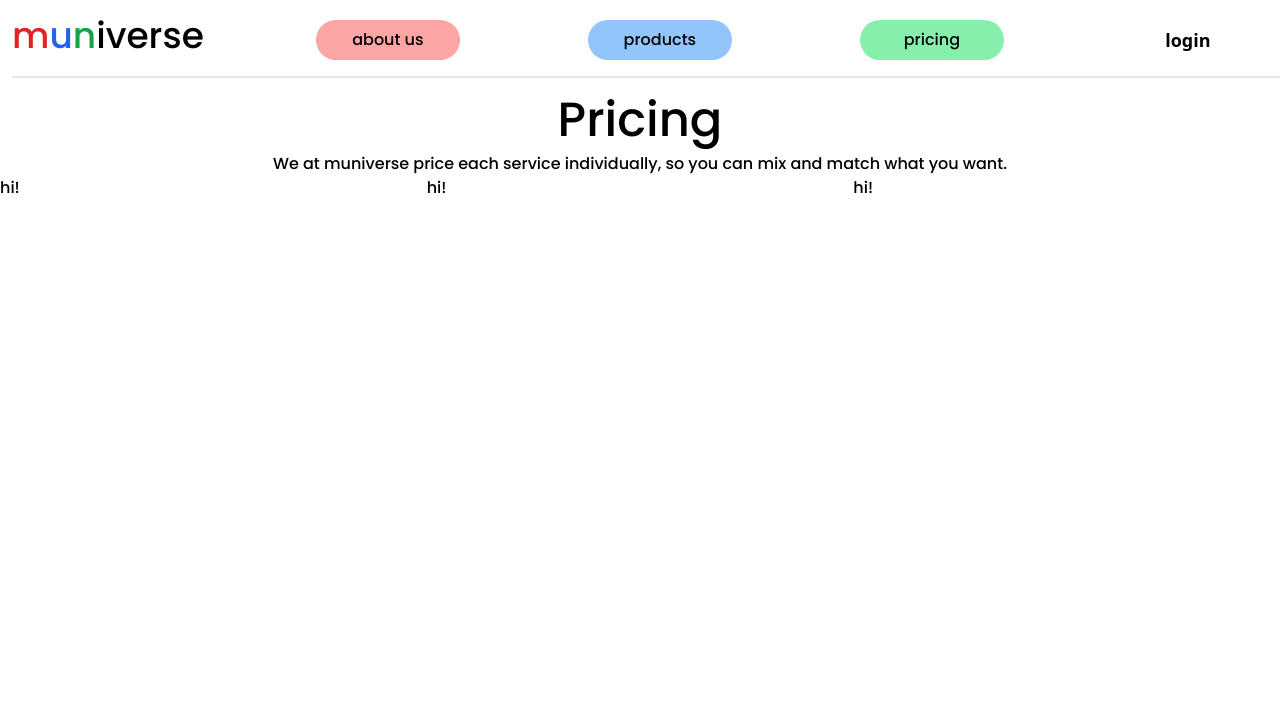
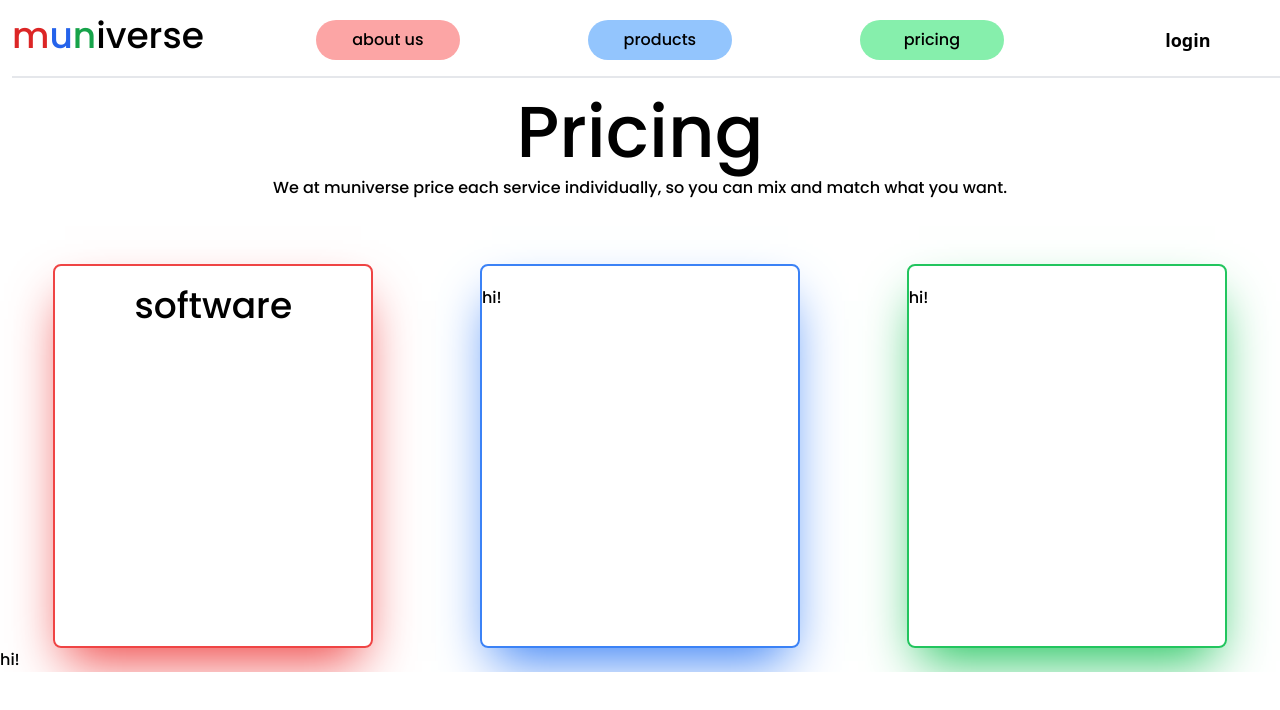
Before and after one commit to LAKSHYAJAIN16/muniverse, a Next.js app in the folder web/: page /pricing in a window 1280 px wide. Shown: the top 710 px of the page. Built offline with nearby package versions, Linux system fonts and the light colour scheme.

Commit message:
pizza, pasta

```diff
--- a/web/pages/index.js
+++ b/web/pages/index.js
@@ -9,7 +9,7 @@ export default function Home() {
 
       <div id="content" className='ml-3 overflow-hidden'>
         <div className='mt-36 ml-14 z-10'>
-          <h1 className={`${font} text-7xl`}>The MUN experience,
+          <h1 className={`${font.className} text-7xl`}>The MUN experience,
             <br />designed for you</h1>
           <h2 className='mt-4'>
             <span className={`mr-4 text-red-600 ${font.className} text-lg `}>Virtual MUNs</span>
--- a/web/pages/pricing.js
+++ b/web/pages/pricing.js
@@ -9,14 +9,27 @@ export default function Pricing() {
             <Navbar />
 
             <div className={`overflow-hidden ${font_500}`}>
-                <h1 className={`${font_500} font-bold text-5xl mt-24 text-center`}>Pricing</h1>
+                <h1 className={`${font_500} font-bold text-7xl mt-24 text-center`}>Pricing</h1>
                 <p className={`text-center mt-2`}>We at muniverse price each service individually, so you can mix and match what you want.</p>
-                <div className='grid grid-cols-3'>
-                    <div><p>hi!</p></div>
-                    <div><p>hi!</p></div>
-                    <div><p>hi!</p></div>
+                <div className='grid grid-cols-3 mt-16'>
+                    <div className='flex justify-center'>
+                        <div className='w-9/12 rounded-lg pt-5 pb-5 h-96  border-2 border-red-500 shadow-2xl shadow-red-500'>
+                            <h1 className='text-center text-4xl'>software</h1>
+                        </div>
+                    </div>
+                    <div className='flex justify-center'>
+                        <div className='w-9/12 rounded-lg pt-5 pb-5 h-96  border-2 border-blue-500 shadow-2xl shadow-blue-500'>
+                            <p>hi!</p>
+                        </div>
+                    </div>
+                    <div className='flex justify-center'>
+                        <div className='w-9/12 rounded-lg pt-5 pb-5 h-96  border-2 border-green-500 shadow-2xl shadow-green-500'>
+                            <p>hi!</p>
+                        </div>
+                    </div>
                 </div>
 
+                <button>hi!</button>
             </div>
         </div>
     )
```
Also changed, not shown: 1 other file (tests, documents, lock files or other folders).
